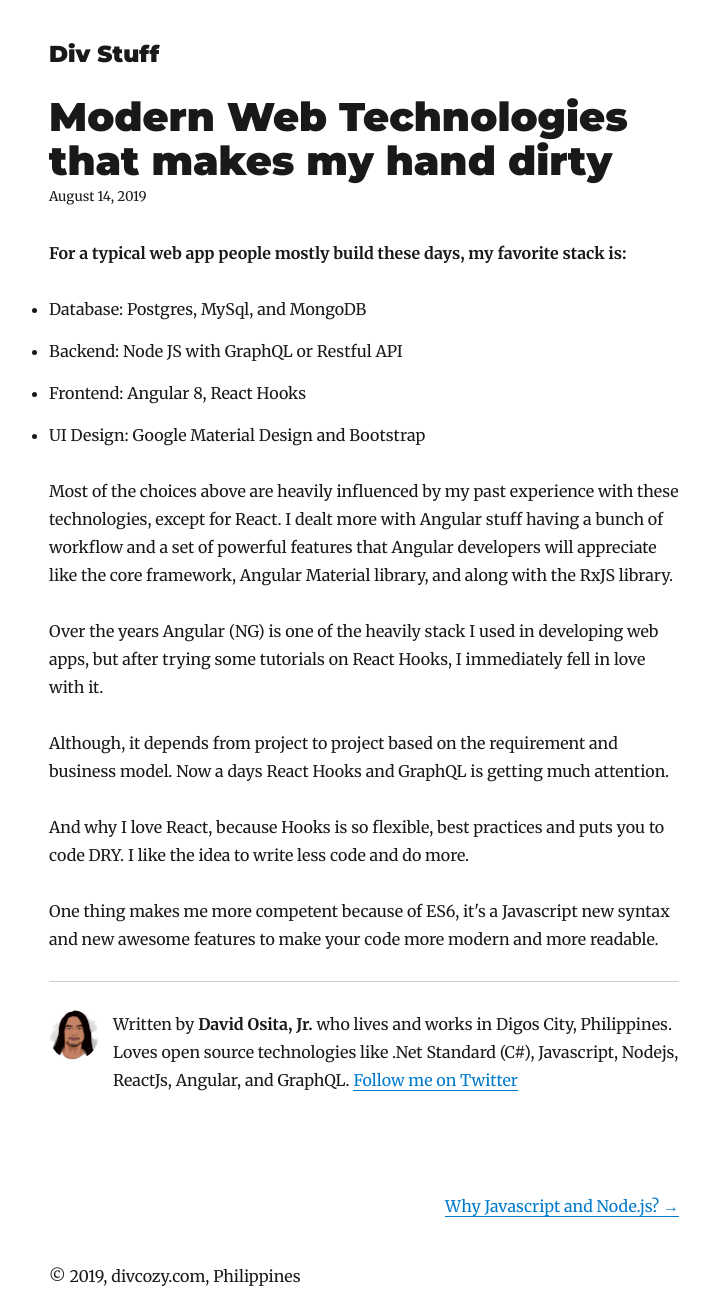
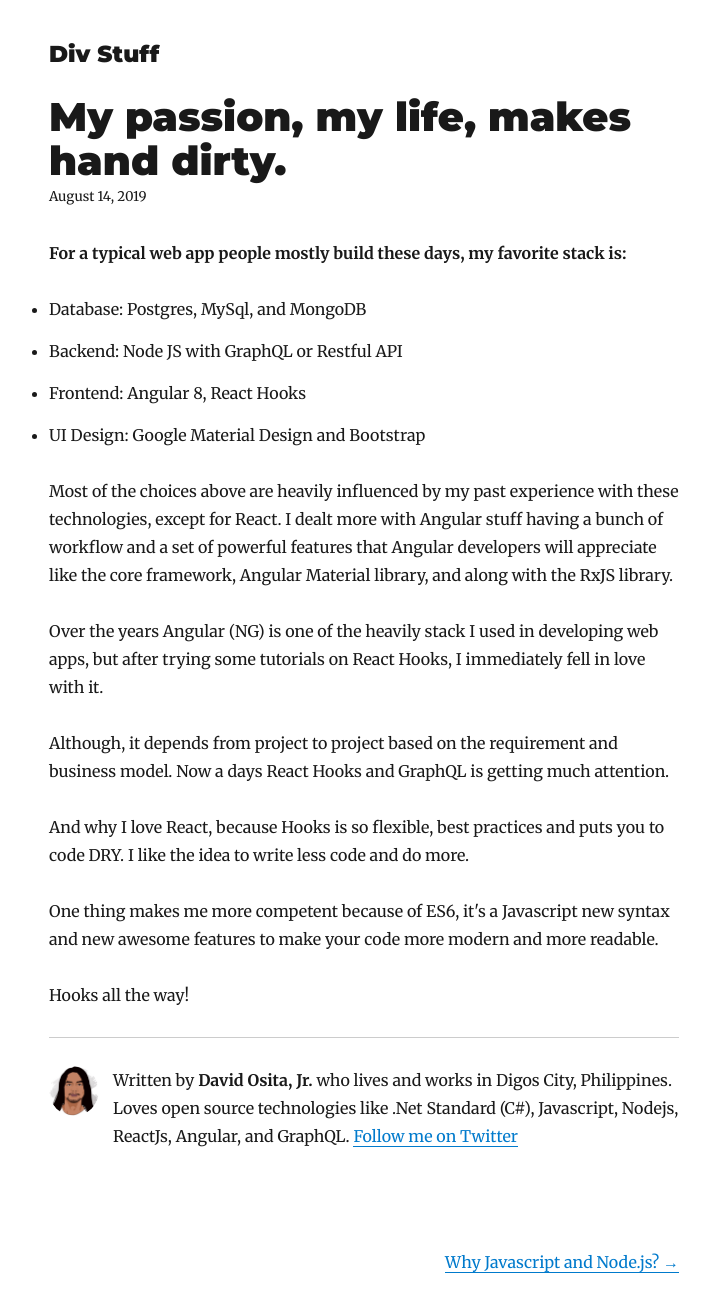
Before and after one commit to dojsys/myblog, a Gatsby site: page /2019-08-14-it-rocks/ in a window 1280 px wide. Shown: the top 1300 px of the page, without its empty margins (276-986 px from the left). Built offline with nearby package versions, Linux system fonts and the light colour scheme; Gatsby itself is replaced by a stand-in of ours; some packages are replaced by stand-ins of ours.

Commit message:
Update Blog “2019-08-14-it-rocks”

```diff
--- a/content/blog/2019-08-14-it-rocks.md
+++ b/content/blog/2019-08-14-it-rocks.md
@@ -1,5 +1,5 @@
 ---
-title: Modern Web Technologies that makes my hand dirty
+title: 'My passion, my life, makes hand dirty.'
 date: 2019-08-14T05:13:06.359Z
 description: 'Programming is my passion and Logic is my art! '
 ---
@@ -19,3 +19,5 @@
 And why I love React, because Hooks is so flexible, best practices and puts you to code DRY.  I like the idea to write less code and do more.
 
 One thing makes me more competent because of ES6, it's a Javascript new syntax and new awesome features to make your code more modern and more readable.
+
+Hooks all the way!
```
